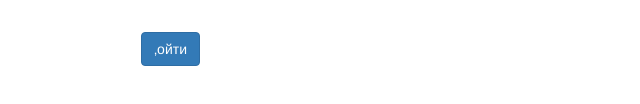
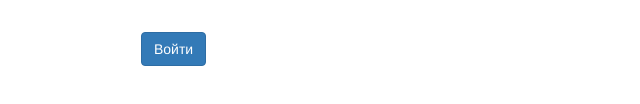
Before and after one commit to SKBIT-4/Dormitory, a plain HTML site: page Site/sign-in.html in a window 1280 px wide. Shown: the part 206-310 px from the top of the page, 319-959 px from the left. Drawn offline with Linux system fonts and the light colour scheme.

Commit message:
кодировка

```diff
--- a/Site/sign-in.html
+++ b/Site/sign-in.html
@@ -26,7 +26,7 @@
 				</div>
 				<br>
 				<div class="form-group">
-        			<input class="btn btn-primary" type="submit" value="‚ойти">
+        			<input class="btn btn-primary" type="submit" value="Войти">
 				</div>
 				</form>
 			</div>
```
